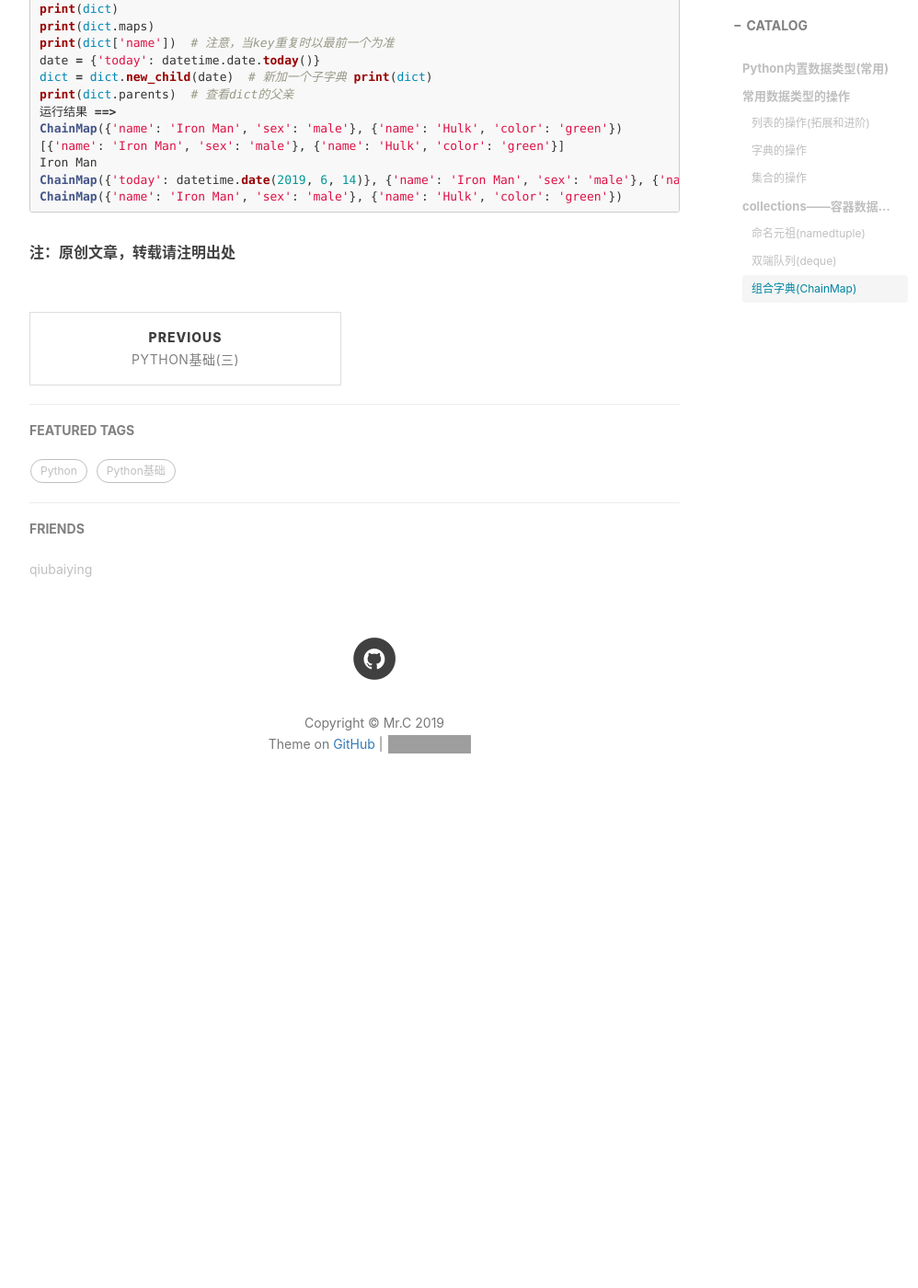
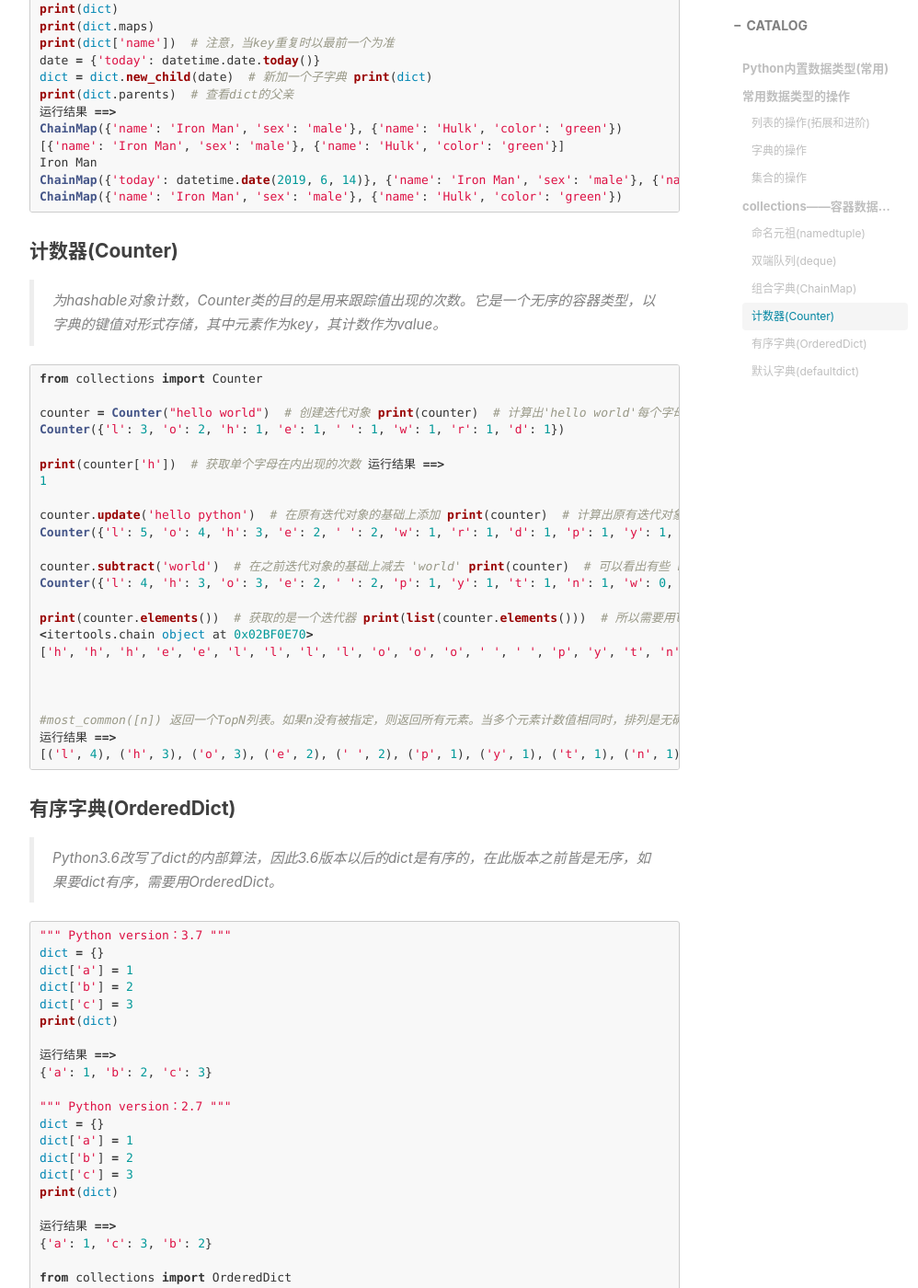
Before and after one commit to Liao-JianHao/c-blogs.github.io, a Jekyll site: the page built from _posts/2019-06-11-Python基础二.md, in a window 1280 px wide and 1400 px high, scrolled down 7994 px. Shown: the whole window at 92% size, without its empty margins (233-1231 px from the left). Built offline with Jekyll 4.4.1, drawn with Linux system fonts in a browser that asks for light colours; nearby versions of some CDN libraries; comment, search, counter and statistics services are not loaded; before the commit the page ends 8907 px from its top, so only the background shows below that; some of the changed text lies outside the part shown; grey boxes are pictures that could not be loaded.

Commit message:
update blog

```diff
--- a/_posts/2019-06-11-Python基础二.md
+++ b/_posts/2019-06-11-Python基础二.md
@@ -419,4 +419,103 @@ ChainMap({'today': datetime.date(2019, 6, 14)}, {'name': 'Iron Man', 'sex': 'mal
 ChainMap({'name': 'Iron Man', 'sex': 'male'}, {'name': 'Hulk', 'color': 'green'})
 ~~~
 
+#### 计数器(Counter)
+
+> 为hashable对象计数，Counter类的目的是用来跟踪值出现的次数。它是一个无序的容器类型，以字典的键值对形式存储，其中元素作为key，其计数作为value。
+
+~~~python
+from collections import Counter
+
+counter = Counter("hello world")  # 创建迭代对象
+print(counter)  # 计算出'hello world'每个字母出现的次数
+运行结果 ==>
+Counter({'l': 3, 'o': 2, 'h': 1, 'e': 1, ' ': 1, 'w': 1, 'r': 1, 'd': 1})
+
+print(counter['h'])  # 获取单个字母在内出现的次数
+运行结果 ==>
+1
+
+counter.update('hello python')  # 在原有迭代对象的基础上添加
+print(counter)  # 计算出原有迭代对象和新添加迭代对象的每个字母次数
+运行结果 ==>
+Counter({'l': 5, 'o': 4, 'h': 3, 'e': 2, ' ': 2, 'w': 1, 'r': 1, 'd': 1, 'p': 1, 'y': 1, 't': 1, 'n': 1})
+
+counter.subtract('world')  # 在之前迭代对象的基础上减去 'world'
+print(counter)  # 可以看出有些 key 已经为0，当计数值为0时，并不意味着元素被删除，删除元素应当使用del
+运行结果 ==>
+Counter({'l': 4, 'h': 3, 'o': 3, 'e': 2, ' ': 2, 'p': 1, 'y': 1, 't': 1, 'n': 1, 'w': 0, 'r': 0, 'd': 0})
+
+print(counter.elements())  # 获取的是一个迭代器
+print(list(counter.elements()))  # 所以需要用list方法转换，也可以使用tuple进行转换
+运行结果 ==>
+<itertools.chain object at 0x02BF0E70>
+['h', 'h', 'h', 'e', 'e', 'l', 'l', 'l', 'l', 'o', 'o', 'o', ' ', ' ', 'p', 'y', 't', 'n']
+
+
+
+#most_common([n]) 返回一个TopN列表。如果n没有被指定，则返回所有元素。当多个元素计数值相同时，排列是无确定顺序的。
+print(counter.most_common())
+运行结果 ==>
+[('l', 4), ('h', 3), ('o', 3), ('e', 2), (' ', 2), ('p', 1), ('y', 1), ('t', 1), ('n', 1), ('w', 0), ('r', 0), ('d', 0)]
+~~~
+
+#### 有序字典(OrderedDict)
+
+> Python3.6改写了dict的内部算法，因此3.6版本以后的dict是有序的，在此版本之前皆是无序，如果要dict有序，需要用OrderedDict。
+
+~~~python
+""" Python version：3.7 """
+dict = {}
+dict['a'] = 1
+dict['b'] = 2
+dict['c'] = 3
+print(dict)
+
+运行结果 ==>
+{'a': 1, 'b': 2, 'c': 3}
+
+""" Python version：2.7 """
+dict = {}
+dict['a'] = 1
+dict['b'] = 2
+dict['c'] = 3
+print(dict)
+
+运行结果 ==>
+{'a': 1, 'c': 3, 'b': 2}
+
+from collections import OrderedDict
+
+dict = OrderedDict()
+dict['a'] = 1
+dict['b'] = 2
+dict['c'] = 3
+print(dict)
+运行结果 ==>
+OrderedDict([('a', 1), ('b', 2), ('c', 3))
+~~~
+
+#### 默认字典(defaultdict)
+
+> 使用Python原生的数据结构dict的时候，如果key不存在，会抛出KeyError异常，defaultdict与dict类型不同，如果这个key已经在dictionary里面存着，返回value.如果key不存在，插入key和一个default value,返回Default. 默认的defaults是None。
+
+~~~python
+from collections import defaultdict
+
+dict = defaultdict(int)  # 需要指定工厂返回数据类型
+print(dict['a'])
+
+运行结果 ==>
+0
+
+dict = {}
+result = dict.setdefault('a', None)
+print(result)
+
+运行结果 ==>
+None
+
+ps: 和原生字典dict.setdefault()效果一样，但defaultdict性能能好。
+~~~
+
 **注：原创文章，转载请注明出处**
```
